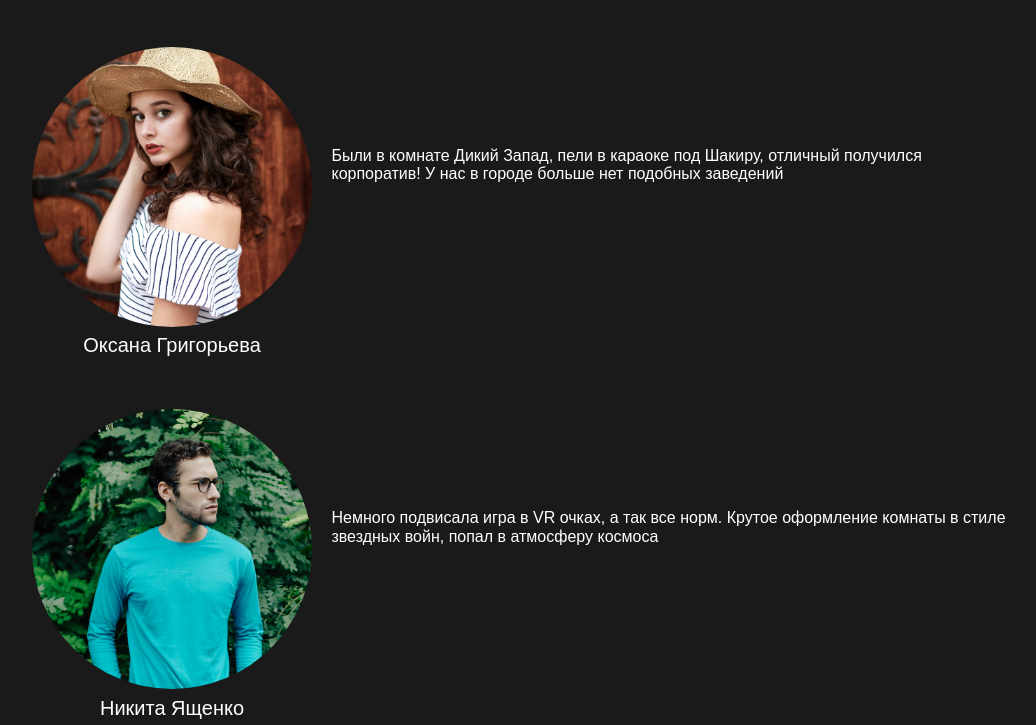
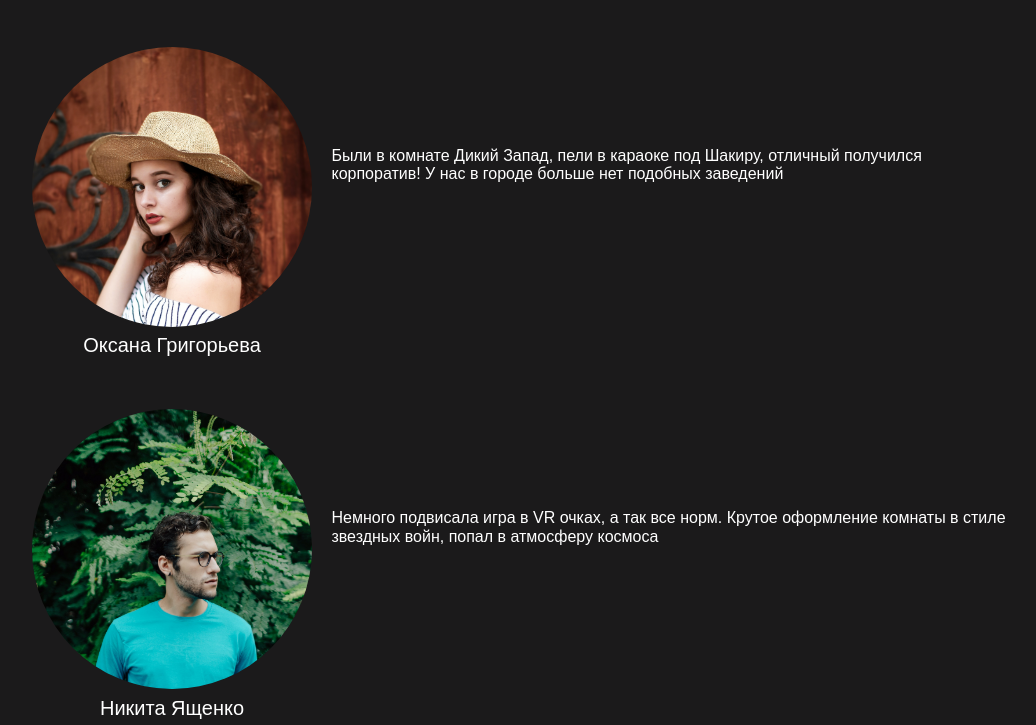
Before and after one commit to aicatest/go, a plain HTML site: page index.html in a window 1280 px wide. Shown: the part 3577-4302 px from the top of the page, without its empty margins (118-1154 px from the left). Drawn offline with Linux system fonts and the light colour scheme.

Commit message:
Добавленны исправления

```diff
--- a/css/review.css
+++ b/css/review.css
@@ -1,13 +1,6 @@
-.review {
-}
-
 .review__list {
   max-width: 980px;
   margin: 0 auto;
-}
-
-.review__item {
-
 }
 
 .review__item:not(:last-child) {
@@ -26,6 +19,10 @@
   object-fit: cover;
 }
 
+.review__img_position_top {
+  object-position: top;
+}
+
 .review__name {
   font-size: 20px;
   font-weight: 400;
--- a/index.html
+++ b/index.html
@@ -238,7 +238,7 @@
             <li class="review__item">
               <figure class="review__image">
                 <img src="image/reviews/user-1.jpg" alt="Фото пользователя"
-                  class="review__img review__img--one image--3">
+                  class="review__img review__img_position_top">
                 <figcaption class="review__name">Макс Самойлов</figcaption>
               </figure>
 
@@ -252,7 +252,7 @@
             <li class="review__item">
               <figure class="review__image">
                 <img src="image/reviews/user-2.jpg" alt="Фото пользователя"
-                  class="review__img review__img--two image--4">
+                  class="review__img review__img_position_top">
                 <figcaption class="review__name">Оксана Григорьева</figcaption>
               </figure>
               <p class="review__text">Были в комнате Дикий Запад, пели в караоке
@@ -263,7 +263,7 @@
             <li class="review__item">
               <figure class="review__image">
                 <img src="image/reviews/user-3.jpg" alt="Фото пользователя"
-                  class="review__img review__img--three image--5">
+                  class="review__img review__img_position_top">
                 <figcaption class="review__name">Никита Ященко</figcaption>
               </figure>
               <p class="review__text">Немного подвисала игра в VR очках, а так
```
